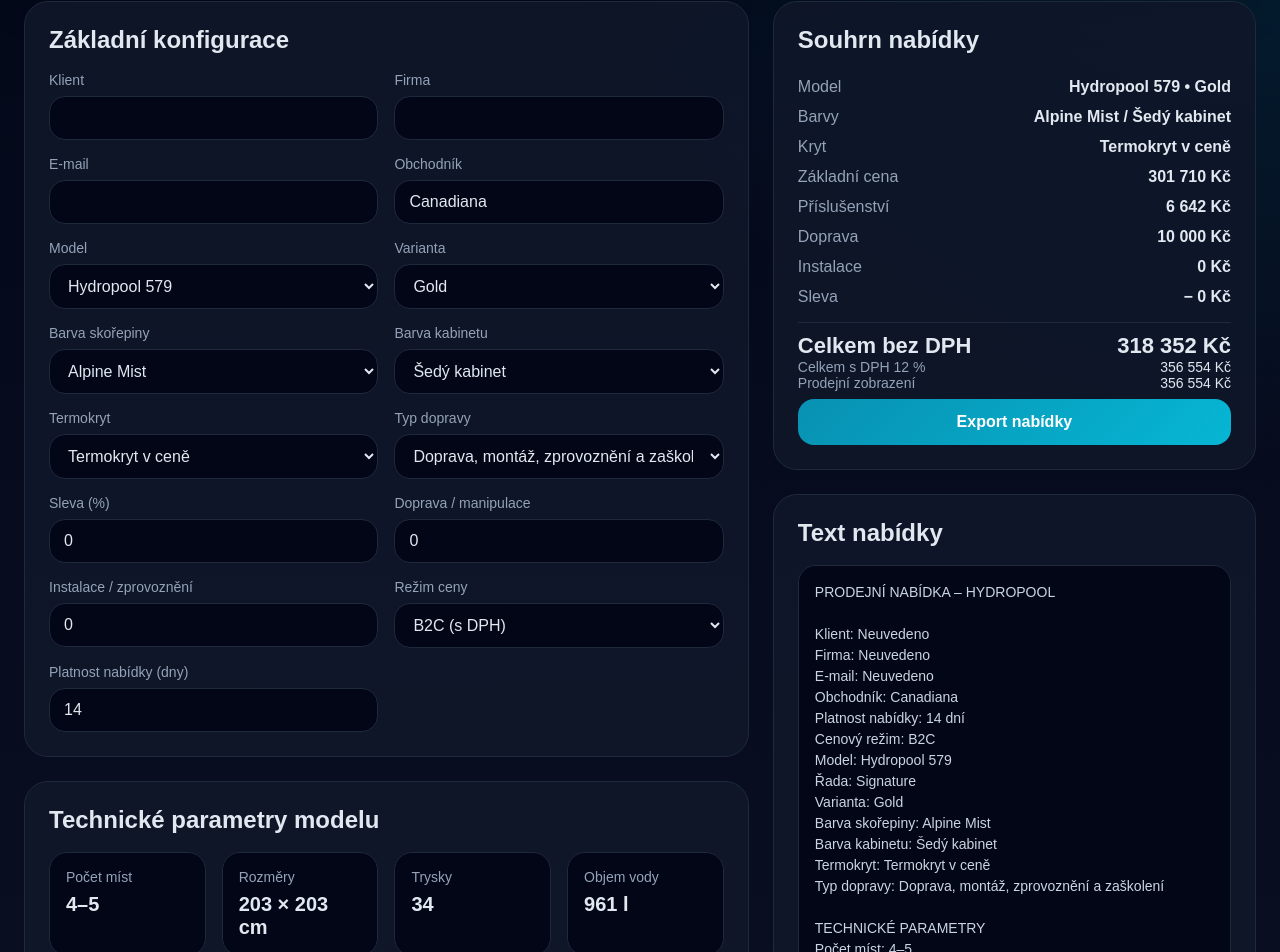
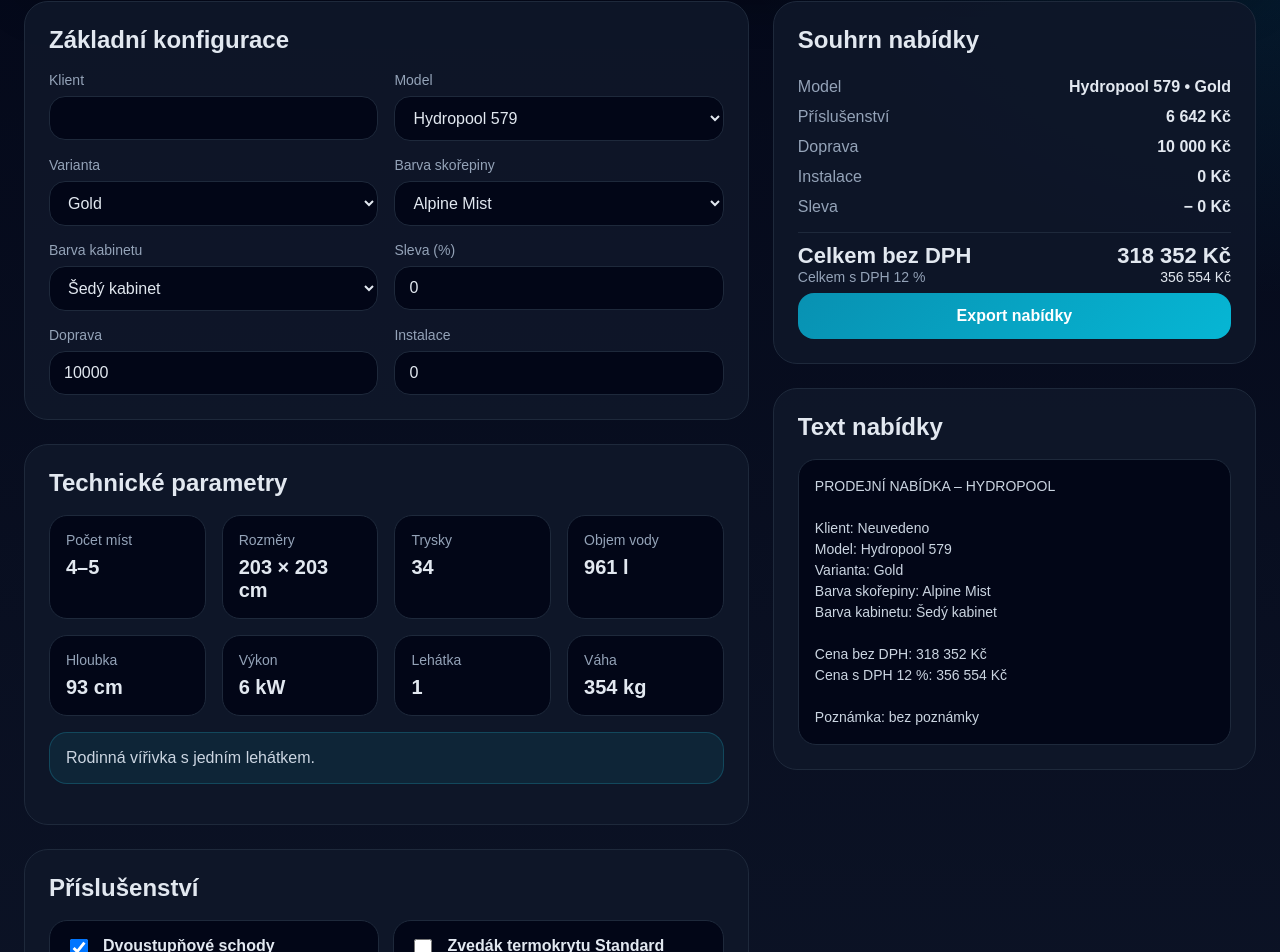
Before and after one commit to Canadiana0/konfigurator, a Next.js app: page / in a window 1280 px wide. Shown: the part 314-1266 px from the top of the page. Built offline with nearby package versions, Linux system fonts and the light colour scheme.

Commit message:
Update page.tsx

```diff
--- a/app/page.tsx
+++ b/app/page.tsx
@@ -1,6 +1,6 @@
 "use client";
 
-import { useEffect, useMemo, useState } from "react";
+import { useMemo, useState } from "react";
 
 type Variant = {
   price: number;
@@ -26,7 +26,6 @@
   id: string;
   name: string;
   price: number;
-  category: string;
 };
 
 const PRODUCTS: Product[] = [
@@ -154,108 +153,15 @@
       },
     },
   },
-  {
-    id: "655",
-    model: "Hydropool 655",
-    line: "Signature",
-    variants: {
-      Gold: {
-        price: 332310,
-        seats: "neuvedeno",
-        size: "213 × 213 cm",
-        depth: "99 cm",
-        jets: 40,
-        water: "neuvedeno",
-        weight: "neuvedeno",
-        power: "6 kW",
-        loungers: 1,
-        notes: "Signature model dle ceníku 2026.",
-      },
-      Platinum: {
-        price: 374610,
-        seats: "neuvedeno",
-        size: "213 × 213 cm",
-        depth: "99 cm",
-        jets: 50,
-        water: "neuvedeno",
-        weight: "neuvedeno",
-        power: "9 kW",
-        loungers: 1,
-        notes: "Signature Platinum dle ceníku 2026.",
-      },
-    },
-  },
-  {
-    id: "728",
-    model: "Hydropool 728",
-    line: "Signature",
-    variants: {
-      Platinum: {
-        price: 394410,
-        seats: "neuvedeno",
-        size: "229 × 229 cm",
-        depth: "99 cm",
-        jets: 51,
-        water: "neuvedeno",
-        weight: "neuvedeno",
-        power: "9 kW",
-        loungers: 1,
-        notes: "Velký Signature Platinum model dle ceníku 2026.",
-      },
-    },
-  },
-  {
-    id: "779",
-    model: "Hydropool 779",
-    line: "Signature",
-    variants: {
-      Platinum: {
-        price: 394410,
-        seats: "neuvedeno",
-        size: "229 × 229 cm",
-        depth: "99 cm",
-        jets: 55,
-        water: "neuvedeno",
-        weight: "neuvedeno",
-        power: "9 kW",
-        loungers: 1,
-        notes: "Velký Signature Platinum model dle ceníku 2026.",
-      },
-    },
-  },
-  {
-    id: "799",
-    model: "Hydropool 799",
-    line: "Signature",
-    variants: {
-      Platinum: {
-        price: 412410,
-        seats: "6–8",
-        size: "229 × 229 cm",
-        depth: "99 cm",
-        jets: 64,
-        water: "1385 l",
-        weight: "467 kg",
-        power: "9 kW",
-        loungers: 2,
-        notes: "Velký společenský model s dvojlehátkem.",
-      },
-    },
-  },
 ];
 
 const ACCESSORIES: Accessory[] = [
-  { id: "steps-basic", name: "Dvoustupňové schody", price: 6642, category: "Přístup" },
-  { id: "cover-lifter-standard", name: "Zvedák termokrytu Standard", price: 8340, category: "Přístup" },
-  { id: "cover-lifter-hydraulic-over", name: "Zvedák termokrytu Hydraulic (nad vanu)", price: 11502, category: "Přístup" },
-  { id: "cover-lifter-hydraulic-back", name: "Zvedák termokrytu Hydraulic (za vanu)", price: 13580, category: "Přístup" },
-  { id: "wifi", name: "inTouch (dálkové ovládání pomocí Wi-Fi)", price: 12500, category: "Technologie" },
-  { id: "heat-pump-5", name: "Tepelné čerpadlo Gecko 5 kW", price: 66200, category: "Technologie" },
-  { id: "air-massage", name: "Vzduchová vyhřívaná masáž (10 trysek navíc)", price: 23382, category: "Signature výbava" },
-  { id: "bypass", name: "ByPass na druhotné přitápění", price: 5562, category: "Signature výbava" },
-  { id: "moonfall", name: "Moonfall Package (Aquablade vodopádky + osvětlení)", price: 29682, category: "Signature výbava" },
-  { id: "ozonator", name: "Ozonátor", price: 4482, category: "Signature výbava" },
-  { id: "purewater", name: "PureWater systém (UV + O3)", price: 14382, category: "Signature výbava" },
+  { id: "steps-basic", name: "Dvoustupňové schody", price: 6642 },
+  { id: "cover-lifter-standard", name: "Zvedák termokrytu Standard", price: 8340 },
+  { id: "wifi", name: "inTouch (Wi-Fi ovládání)", price: 12500 },
+  { id: "heat-pump-5", name: "Tepelné čerpadlo Gecko 5 kW", price: 66200 },
+  { id: "ozonator", name: "Ozonátor", price: 4482 },
+  { id: "purewater", name: "PureWater systém (UV + O3)", price: 14382 },
 ];
 
 const SHELL_COLORS = [
@@ -271,17 +177,6 @@
   { id: "black", name: "Černý kabinet", price: 4900 },
 ];
 
-const COVER_OPTIONS = [
-  { id: "included", name: "Termokryt v ceně", price: 0 },
-  { id: "premium", name: "Prémiové řešení termokrytu", price: 7900 },
-];
-
-const DELIVERY_OPTIONS = [
-  { id: "standard", name: "Doprava, montáž, zprovoznění a zaškolení", price: 10000 },
-  { id: "none", name: "Bez dopravy a montáže", price: 0 },
-  { id: "crane", name: "Jeřáb / speciální manipulace – individuálně", price: 0 },
-];
-
 const currency = new Intl.NumberFormat("cs-CZ", {
   style: "currency",
   currency: "CZK",
@@ -293,127 +188,51 @@
   const [selectedVariant, setSelectedVariant] = useState("Gold");
   const [selectedAccessories, setSelectedAccessories] = useState<string[]>(["steps-basic"]);
   const [customerName, setCustomerName] = useState("");
-  const [customerCompany, setCustomerCompany] = useState("");
-  const [customerEmail, setCustomerEmail] = useState("");
   const [discount, setDiscount] = useState(0);
-  const [customTransport, setCustomTransport] = useState(0);
-  const [installation, setInstallation] = useState(0);
   const [shellColor, setShellColor] = useState("alpine-mist");
   const [cabinetColor, setCabinetColor] = useState("grey");
-  const [coverOption, setCoverOption] = useState("included");
-  const [deliveryOption, setDeliveryOption] = useState("standard");
-  const [priceMode, setPriceMode] = useState("b2c");
-  const [salesperson, setSalesperson] = useState("Canadiana");
-  const [validityDays, setValidityDays] = useState(14);
+  const [transport, setTransport] = useState(10000);
+  const [installation, setInstallation] = useState(0);
   const [note, setNote] = useState("");
 
-  const product = PRODUCTS.find((p) => p.id === selectedProductId)!;
+  const product = PRODUCTS.find((p) => p.id === selectedProductId) || PRODUCTS[0];
   const variants = Object.keys(product.variants);
-  const safeVariant = variants.includes(selectedVariant) ? selectedVariant : variants[0];
-  const variant = product.variants[safeVariant];
+  const variantKey = variants.includes(selectedVariant) ? selectedVariant : variants[0];
+  const variant = product.variants[variantKey];
 
-  useEffect(() => {
-    if (!variants.includes(selectedVariant)) {
-      setSelectedVariant(variants[0]);
-    }
-  }, [selectedProductId, selectedVariant, variants]);
+  const accessoriesTotal = ACCESSORIES.filter((a) => selectedAccessories.includes(a.id)).reduce(
+    (sum, item) => sum + item.price,
+    0
+  );
 
-  const selectedAccessoryItems = ACCESSORIES.filter((a) =>
-    selectedAccessories.includes(a.id)
-  );
-  const selectedShell = SHELL_COLORS.find((x) => x.id === shellColor);
-  const selectedCabinet = CABINET_COLORS.find((x) => x.id === cabinetColor);
-  const selectedCover = COVER_OPTIONS.find((x) => x.id === coverOption);
-  const selectedDelivery = DELIVERY_OPTIONS.find((x) => x.id === deliveryOption);
+  const shellPrice = SHELL_COLORS.find((x) => x.id === shellColor)?.price || 0;
+  const cabinetPrice = CABINET_COLORS.find((x) => x.id === cabinetColor)?.price || 0;
 
-  const accessoriesTotal = selectedAccessoryItems.reduce((sum, item) => sum + item.price, 0);
-  const optionsTotal =
-    (selectedShell?.price || 0) +
-    (selectedCabinet?.price || 0) +
-    (selectedCover?.price || 0);
-  const transportTotal = Number(customTransport || 0) + (selectedDelivery?.price || 0);
-  const baseTotal =
-    variant.price +
-    accessoriesTotal +
-    optionsTotal +
-    transportTotal +
-    Number(installation || 0);
-  const discountAmount = Math.round(baseTotal * (Number(discount || 0) / 100));
-  const finalTotal = Math.max(0, baseTotal - discountAmount);
-  const vatTotal = Math.round(finalTotal * 1.12);
-  const publicPrice = priceMode === "b2c" ? vatTotal : finalTotal;
+  const subtotal = variant.price + accessoriesTotal + shellPrice + cabinetPrice + transport + installation;
+  const discountAmount = Math.round(subtotal * (discount / 100));
+  const totalNoVat = subtotal - discountAmount;
+  const totalVat = Math.round(totalNoVat * 1.12);
 
   const offerText = useMemo(() => {
     return [
       "PRODEJNÍ NABÍDKA – HYDROPOOL",
       "",
       `Klient: ${customerName || "Neuvedeno"}`,
-      `Firma: ${customerCompany || "Neuvedeno"}`,
-      `E-mail: ${customerEmail || "Neuvedeno"}`,
-      `Obchodník: ${salesperson || "Canadiana"}`,
-      `Platnost nabídky: ${validityDays} dní`,
-      `Cenový režim: ${priceMode === "b2c" ? "B2C" : "B2B"}`,
       `Model: ${product.model}`,
-      `Řada: ${product.line}`,
-      `Varianta: ${safeVariant}`,
-      `Barva skořepiny: ${selectedShell?.name || "neuvedeno"}`,
-      `Barva kabinetu: ${selectedCabinet?.name || "neuvedeno"}`,
-      `Termokryt: ${selectedCover?.name || "neuvedeno"}`,
-      `Typ dopravy: ${selectedDelivery?.name || "neuvedeno"}`,
+      `Varianta: ${variantKey}`,
+      `Barva skořepiny: ${SHELL_COLORS.find((x) => x.id === shellColor)?.name || ""}`,
+      `Barva kabinetu: ${CABINET_COLORS.find((x) => x.id === cabinetColor)?.name || ""}`,
       "",
-      "TECHNICKÉ PARAMETRY",
-      `Počet míst: ${variant.seats}`,
-      `Rozměry: ${variant.size}`,
-      `Hloubka: ${variant.depth}`,
-      `Hydromasážní trysky: ${variant.jets || "neuvedeno"}`,
-      `Objem vody: ${variant.water}`,
-      `Váha: ${variant.weight}`,
-      `Spotřeba / výkon: ${variant.power}`,
-      `Lehátka: ${variant.loungers}`,
-      "",
-      "PŘÍSLUŠENSTVÍ",
-      ...(selectedAccessoryItems.length
-        ? selectedAccessoryItems.map((item) => `- ${item.name}: ${currency.format(item.price)}`)
-        : ["- bez příslušenství"]),
-      `Příplatek za barvy a kryt: ${currency.format(optionsTotal)}`,
-      `Doprava / manipulace: ${currency.format(transportTotal)}`,
-      `Instalace / zprovoznění: ${currency.format(Number(installation || 0))}`,
-      `Sleva: ${Number(discount || 0)} %`,
-      "",
-      `Cena bez DPH: ${currency.format(finalTotal)}`,
-      `Cena s DPH 12 %: ${currency.format(vatTotal)}`,
-      `Zobrazovaná prodejní cena: ${currency.format(publicPrice)}`,
+      `Cena bez DPH: ${currency.format(totalNoVat)}`,
+      `Cena s DPH 12 %: ${currency.format(totalVat)}`,
       "",
       `Poznámka: ${note || "bez poznámky"}`,
     ].join("\n");
-  }, [
-    customerName,
-    customerCompany,
-    customerEmail,
-    salesperson,
-    validityDays,
-    priceMode,
-    product,
-    safeVariant,
-    variant,
-    selectedShell,
-    selectedCabinet,
-    selectedCover,
-    selectedDelivery,
-    selectedAccessoryItems,
-    optionsTotal,
-    transportTotal,
-    installation,
-    discount,
-    finalTotal,
-    vatTotal,
-    publicPrice,
-    note,
-  ]);
+  }, [customerName, product.model, variantKey, shellColor, cabinetColor, totalNoVat, totalVat, note]);
 
   function toggleAccessory(id: string) {
     setSelectedAccessories((prev) =>
-      prev.includes(id) ? prev.filter((item) => item !== id) : [...prev, id]
+      prev.includes(id) ? prev.filter((x) => x !== id) : [...prev, id]
     );
   }
 
@@ -422,7 +241,7 @@
     const url = URL.createObjectURL(blob);
     const a = document.createElement("a");
     a.href = url;
-    a.download = `nabidka-${product.id}-${safeVariant.toLowerCase()}.txt`;
+    a.download = "nabidka-hydropool.txt";
     a.click();
     URL.revokeObjectURL(url);
   }
@@ -434,17 +253,14 @@
           <div>
             <div className="badge">Canadiana • Hydropool Signature 2026</div>
             <h1>Prodejní konfigurátor vířivek</h1>
-            <p>
-              Obchodní konfigurátor pro aktuálně prodávanou řadu Hydropool Signature.
-              Vyber model, variantu, výbavu, dopravu a okamžitě získáš kalkulaci i text nabídky.
-            </p>
+            <p>Jednoduchá verze pro rychlé spuštění na Vercelu.</p>
           </div>
 
           <div className="heroBox">
-            <div className="muted">Aktuálně nakonfigurováno</div>
+            <div className="muted">Aktuálně</div>
             <div className="big">{product.model}</div>
-            <div className="muted">{safeVariant}</div>
-            <div className="price">{currency.format(finalTotal)}</div>
+            <div className="muted">{variantKey}</div>
+            <div className="price">{currency.format(totalNoVat)}</div>
             <div className="muted">bez DPH</div>
           </div>
         </section>
@@ -453,25 +269,14 @@
           <div className="leftCol">
             <section className="card">
               <h2>Základní konfigurace</h2>
+              <div className="formGrid">
+                <div className="field">
+                  <label>Klient</label>
+                  <input value={customerName} onChange={(e) => setCustomerName(e.target.value)} />
+                </div>
 
-              <div className="formGrid">
-                <Field label="Klient">
-                  <input value={customerName} onChange={(e) => setCustomerName(e.target.value)} />
-                </Field>
-
-                <Field label="Firma">
-                  <input value={customerCompany} onChange={(e) => setCustomerCompany(e.target.value)} />
-                </Field>
-
-                <Field label="E-mail">
-                  <input value={customerEmail} onChange={(e) => setCustomerEmail(e.target.value)} />
-                </Field>
-
-                <Field label="Obchodník">
-                  <input value={salesperson} onChange={(e) => setSalesperson(e.target.value)} />
-                </Field>
-
-                <Field label="Model">
+                <div className="field">
+                  <label>Model</label>
                   <select value={selectedProductId} onChange={(e) => setSelectedProductId(e.target.value)}>
                     {PRODUCTS.map((item) => (
                       <option key={item.id} value={item.id}>
@@ -479,19 +284,21 @@
                       </option>
                     ))}
                   </select>
-                </Field>
+                </div>
 
-                <Field label="Varianta">
-                  <select value={safeVariant} onChange={(e) => setSelectedVariant(e.target.value)}>
+                <div className="field">
+                  <label>Varianta</label>
+                  <select value={variantKey} onChange={(e) => setSelectedVariant(e.target.value)}>
                     {variants.map((item) => (
                       <option key={item} value={item}>
                         {item}
                       </option>
                     ))}
                   </select>
-                </Field>
+                </div>
 
-                <Field label="Barva skořepiny">
+                <div className="field">
+                  <label>Barva skořepiny</label>
                   <select value={shellColor} onChange={(e) => setShellColor(e.target.value)}>
                     {SHELL_COLORS.map((item) => (
                       <option key={item.id} value={item.id}>
@@ -499,9 +306,10 @@
                       </option>
                     ))}
                   </select>
-                </Field>
+                </div>
 
-                <Field label="Barva kabinetu">
+                <div className="field">
+                  <label>Barva kabinetu</label>
                   <select value={cabinetColor} onChange={(e) => setCabinetColor(e.target.value)}>
                     {CABINET_COLORS.map((item) => (
                       <option key={item.id} value={item.id}>
@@ -509,29 +317,10 @@
                       </option>
                     ))}
                   </select>
-                </Field>
+                </div>
 
-                <Field label="Termokryt">
-                  <select value={coverOption} onChange={(e) => setCoverOption(e.target.value)}>
-                    {COVER_OPTIONS.map((item) => (
-                      <option key={item.id} value={item.id}>
-                        {item.name}
-                      </option>
-                    ))}
-                  </select>
-                </Field>
-
-                <Field label="Typ dopravy">
-                  <select value={deliveryOption} onChange={(e) => setDeliveryOption(e.target.value)}>
-                    {DELIVERY_OPTIONS.map((item) => (
-                      <option key={item.id} value={item.id}>
-                        {item.name}
-                      </option>
-                    ))}
-                  </select>
-                </Field>
-
-                <Field label="Sleva (%)">
+                <div className="field">
+                  <label>Sleva (%)</label>
                   <input
                     type="number"
                     min="0"
@@ -539,61 +328,47 @@
                     value={discount}
                     onChange={(e) => setDiscount(Number(e.target.value))}
                   />
-                </Field>
+                </div>
 
-                <Field label="Doprava / manipulace">
+                <div className="field">
+                  <label>Doprava</label>
                   <input
                     type="number"
                     min="0"
-                    value={customTransport}
-                    onChange={(e) => setCustomTransport(Number(e.target.value))}
+                    value={transport}
+                    onChange={(e) => setTransport(Number(e.target.value))}
                   />
-                </Field>
+                </div>
 
-                <Field label="Instalace / zprovoznění">
+                <div className="field">
+                  <label>Instalace</label>
                   <input
                     type="number"
                     min="0"
                     value={installation}
                     onChange={(e) => setInstallation(Number(e.target.value))}
                   />
-                </Field>
-
-                <Field label="Režim ceny">
-                  <select value={priceMode} onChange={(e) => setPriceMode(e.target.value)}>
-                    <option value="b2c">B2C (s DPH)</option>
-                    <option value="b2b">B2B (bez DPH)</option>
-                  </select>
-                </Field>
-
-                <Field label="Platnost nabídky (dny)">
-                  <input
-                    type="number"
-                    min="1"
-                    value={validityDays}
-                    onChange={(e) => setValidityDays(Number(e.target.value))}
-                  />
-                </Field>
+                </div>
               </div>
             </section>
 
             <section className="card">
-              <h2>Technické parametry modelu</h2>
+              <h2>Technické parametry</h2>
               <div className="stats">
-                <Stat label="Počet míst" value={variant.seats} />
-                <Stat label="Rozměry" value={variant.size} />
-                <Stat label="Trysky" value={String(variant.jets)} />
-                <Stat label="Objem vody" value={variant.water} />
-                <Stat label="Hloubka" value={variant.depth} />
-                <Stat label="Výkon" value={variant.power} />
-                <Stat label="Lehátka" value={String(variant.loungers)} />
-                <Stat label="Váha" value={variant.weight} />
+                <div className="stat"><div className="statLabel">Počet míst</div><div className="statValue">{variant.seats}</div></div>
+                <div className="stat"><div className="statLabel">Rozměry</div><div className="statValue">{variant.size}</div></div>
+                <div className="stat"><div className="statLabel">Trysky</div><div className="statValue">{variant.jets}</div></div>
+                <div className="stat"><div className="statLabel">Objem vody</div><div className="statValue">{variant.water}</div></div>
+                <div className="stat"><div className="statLabel">Hloubka</div><div className="statValue">{variant.depth}</div></div>
+                <div className="stat"><div className="statLabel">Výkon</div><div className="statValue">{variant.power}</div></div>
+                <div className="stat"><div className="statLabel">Lehátka</div><div className="statValue">{variant.loungers}</div></div>
+                <div className="stat"><div className="statLabel">Váha</div><div className="statValue">{variant.weight}</div></div>
               </div>
               <p className="note">{variant.notes}</p>
             </section>
 
             <section className="card">
-              <h2>Příslušenství a doplňky</h2>
+              <h2>Příslušenství</h2>
               <div className="accessories">
                 {ACCESSORIES.map((item) => (
                   <label key={item.id} className="checkCard">
@@ -612,12 +387,12 @@
             </section>
 
             <section className="card">
-              <h2>Poznámka obchodníka</h2>
+              <h2>Poznámka</h2>
               <textarea
+                rows={5}
                 value={note}
                 onChange={(e) => setNote(e.target.value)}
-                rows={5}
-                placeholder="Např. klient chce dodání v květnu..."
+                placeholder="Poznámka ke klientovi..."
               />
             </section>
           </div>
@@ -626,30 +401,22 @@
             <section className="card sticky">
               <h2>Souhrn nabídky</h2>
 
-              <SummaryRow label="Model" value={`${product.model} • ${safeVariant}`} />
-              <SummaryRow label="Barvy" value={`${selectedShell?.name} / ${selectedCabinet?.name}`} />
-              <SummaryRow label="Kryt" value={selectedCover?.name || ""} />
-              <SummaryRow label="Základní cena" value={currency.format(variant.price)} />
-              <SummaryRow label="Příslušenství" value={currency.format(accessoriesTotal)} />
-              <SummaryRow label="Doprava" value={currency.format(transportTotal)} />
-              <SummaryRow label="Instalace" value={currency.format(Number(installation || 0))} />
-              <SummaryRow label="Sleva" value={`− ${currency.format(discountAmount)}`} />
+              <div className="summaryRow"><span className="summaryLabel">Model</span><span className="summaryValue">{product.model} • {variantKey}</span></div>
+              <div className="summaryRow"><span className="summaryLabel">Příslušenství</span><span className="summaryValue">{currency.format(accessoriesTotal)}</span></div>
+              <div className="summaryRow"><span className="summaryLabel">Doprava</span><span className="summaryValue">{currency.format(transport)}</span></div>
+              <div className="summaryRow"><span className="summaryLabel">Instalace</span><span className="summaryValue">{currency.format(installation)}</span></div>
+              <div className="summaryRow"><span className="summaryLabel">Sleva</span><span className="summaryValue">− {currency.format(discountAmount)}</span></div>
 
               <div className="hr" />
 
               <div className="totalRow">
                 <span>Celkem bez DPH</span>
-                <span>{currency.format(finalTotal)}</span>
+                <span>{currency.format(totalNoVat)}</span>
               </div>
 
               <div className="subTotalRow">
                 <span className="muted">Celkem s DPH 12 %</span>
-                <span>{currency.format(vatTotal)}</span>
-              </div>
-
-              <div className="subTotalRow">
-                <span className="muted">Prodejní zobrazení</span>
-                <span>{currency.format(publicPrice)}</span>
+                <span>{currency.format(totalVat)}</span>
               </div>
 
               <button className="button" onClick={downloadOffer}>
@@ -667,42 +434,3 @@
     </main>
   );
 }
-
-function Field({
-  label,
-  children,
-}: {
-  label: string;
-  children: React.ReactNode;
-}) {
-  return (
-    <div className="field">
-      <label>{label}</label>
-      {children}
-    </div>
-  );
-}
-
-function Stat({ label, value }: { label: string; value: string }) {
-  return (
-    <div className="stat">
-      <div className="statLabel">{label}</div>
-      <div className="statValue">{value}</div>
-    </div>
-  );
-}
-
-function SummaryRow({
-  label,
-  value,
-}: {
-  label: string;
-  value: string;
-}) {
-  return (
-    <div className="summaryRow">
-      <span className="summaryLabel">{label}</span>
-      <span className="summaryValue">{value}</span>
-    </div>
-  );
-}
```
